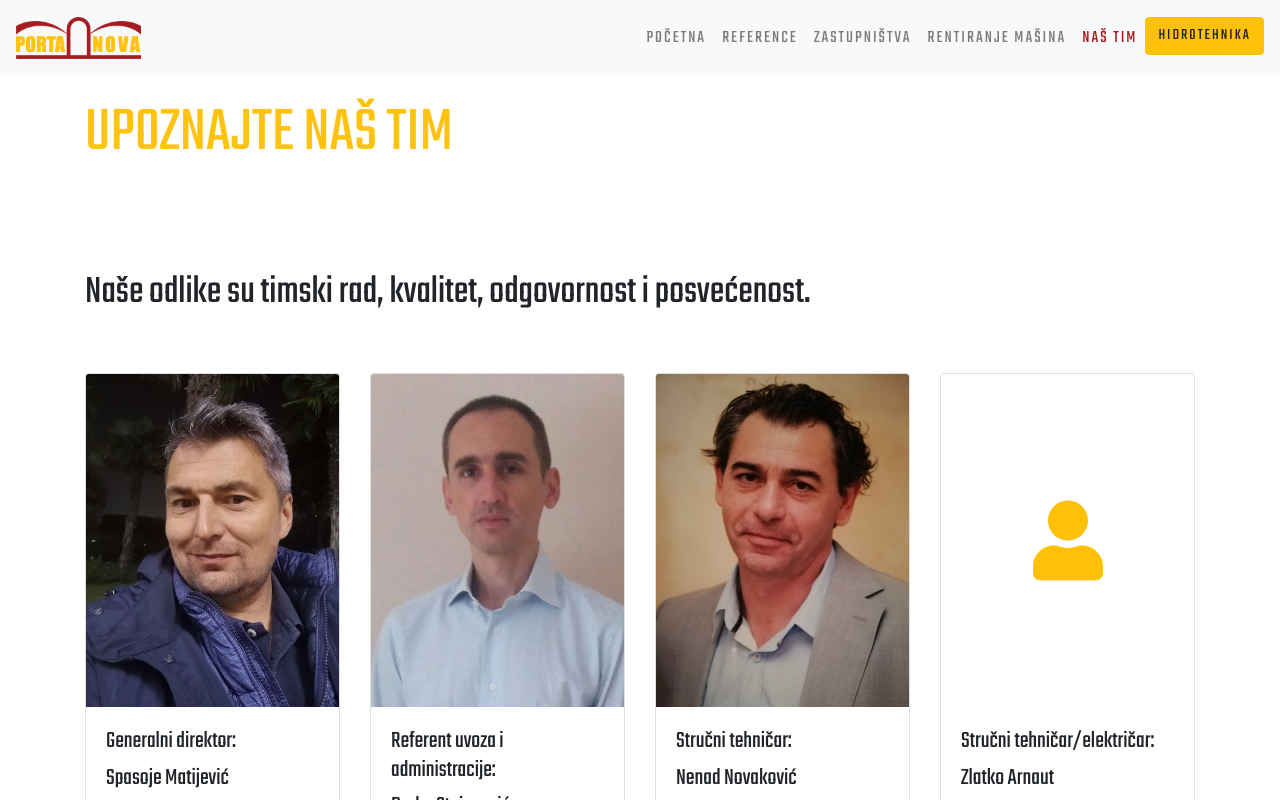
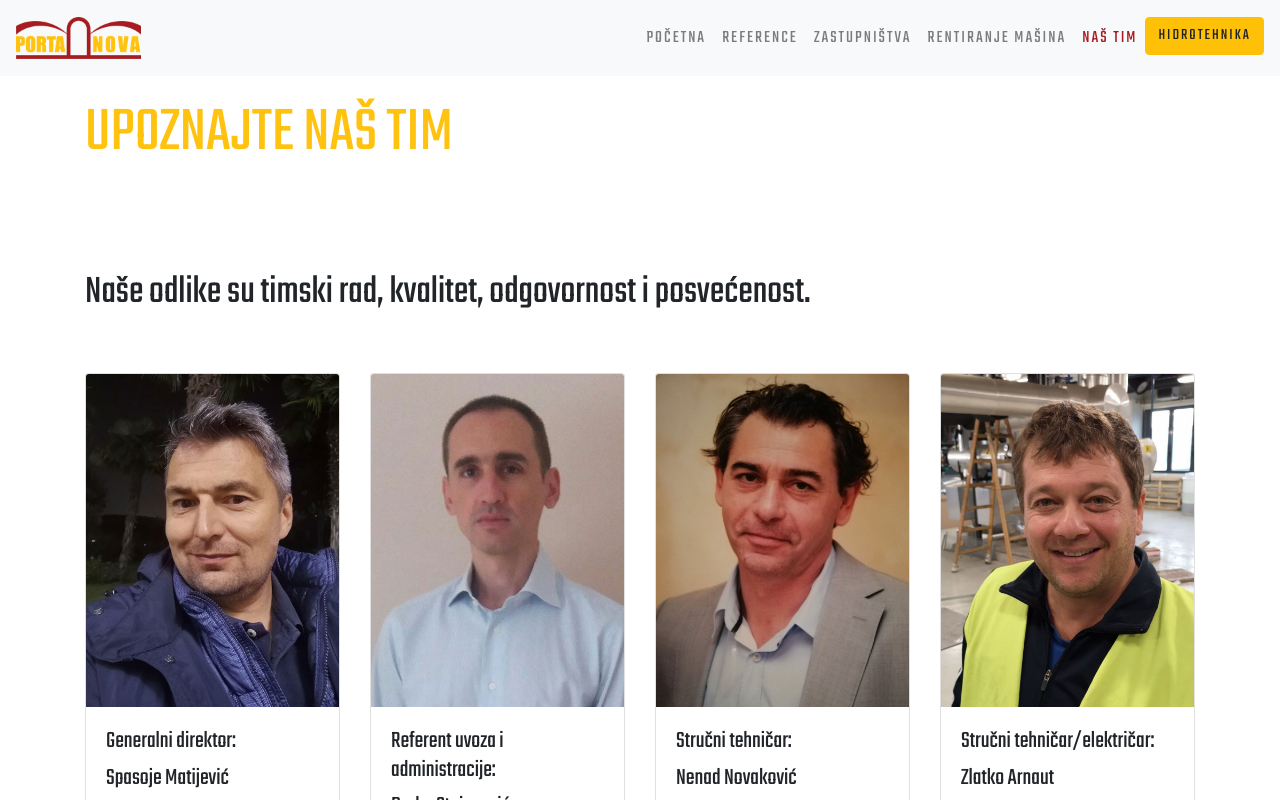
Before and after one commit to nenad77/Porta-Nova, a React (Create React App) app: page /teamMec in a window 1280 px wide. Shown: the top 800 px of the page. Built offline with nearby package versions, Linux system fonts and the light colour scheme.

Commit message:
adding image of team memmber

```diff
--- a/src/Components/TeamMec/TeamMec.js
+++ b/src/Components/TeamMec/TeamMec.js
@@ -3,6 +3,7 @@ import team from '../../img/spasojeTim.jpg';
 import angelo from '../../img/angelo.png';
 import darko from '../../img/darko.jpg';
 import nenad from '../../img/nenad.jpg';
+import zlatko from '../../img/zlatko.jpg';
 import './TeamMec.css';
 import { FontAwesomeIcon } from '@fortawesome/react-fontawesome';
 import { faUser } from '@fortawesome/free-solid-svg-icons';
@@ -54,7 +55,7 @@ const TeamMec = () => {
 
                 <div className = "col-12 col-md-3">
                     <div className="card">
-                    <div className="text-center avatar">{iconThree}</div>
+                    <img className="card-img-top" src={zlatko} alt="zlatko" />
                         <div className="card-body card-body-team">
                             <h4 className="card-text">Stručni tehničar/električar:</h4>
                             <h4 className="card-text">Zlatko Arnaut</h4>
```
Also changed, not shown: src/img/zlatko.jpg.
